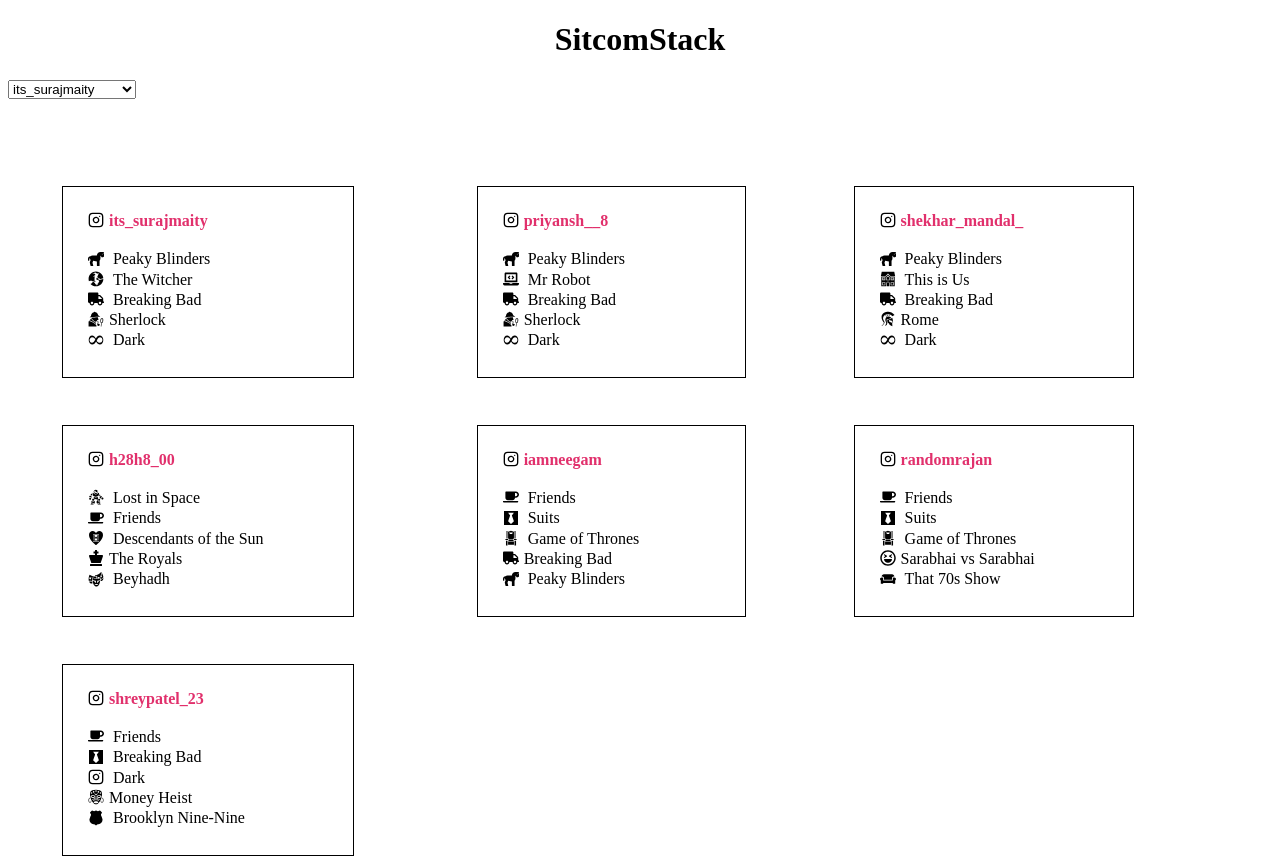
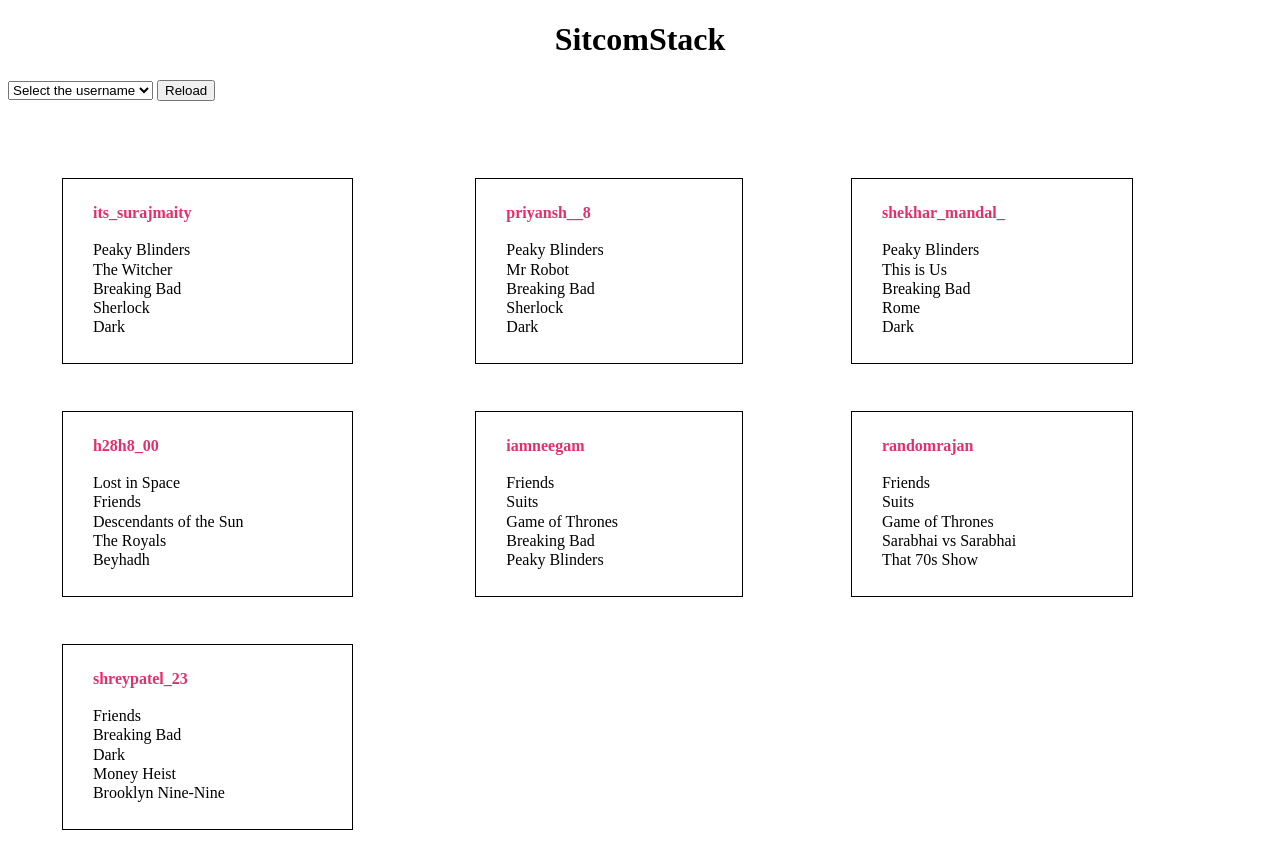
Before and after one commit to randomrajan/sitcomstack, a React (Create React App) app: page / in a window 1280 px wide. Shown: the top 866 px of the page. Built offline with nearby package versions, Linux system fonts and the light colour scheme.

Commit message:
commitnow

```diff
--- a/src/App.css
+++ b/src/App.css
@@ -1,6 +1,6 @@
 .App {
   display: grid;
-  padding: 50px 25px 25px 25px ;
+  padding: 40px 25px 25px 25px ;
   /* padding-left: 25px;
   padding-right: 25px;
   padding-top: 100px;
@@ -9,10 +9,25 @@
   margin: 1.66%;
   row-gap: 15px;
   column-gap: 15px;
+
 }
 
 .Header{
   text-align: center;
+}
+
+.pholder{
+  margin-left: 25 px;
+  padding-left: 25px;
+  padding-right: 25px;
+}
+
+.optionColor{
+
+}
+
+.reloadButton{
+
 }
 
 /* body{
--- a/src/App.js
+++ b/src/App.js
@@ -1,163 +1,46 @@
-import React from "react";
-import {useState} from "react"
-import './App.css';
-import Square from "./Square.js";
-import './Square.css';
-import thestack from './thestack';
-import Dropdown from './Dropdown';
-import { FaCouch,FaRegLaughSquint, FaTruck,FaHorse,FaLaptopCode,FaCoffee,FaChessKing,FaBlackTie } from 'react-icons/fa';
-import { GiStoneThrone,GiWitchFlight,GiSherlockHolmes,GiInfinity,GiFamilyHouse, GiSpartanHelmet,GiSpaceSuit,GiEternalLove,GiDramaMasks } from 'react-icons/gi'
-import { FiInstagram } from 'react-icons/fi'
+import React, { useEffect } from "react";
+import Square from "./Square";
+// import "./styles.css";
+import { thestack } from "./thestack";
 
-// function App(props) {
-//   const [humans, sethumans] = useState(thestack)
-
-//   // function updatehumans()
-//   // {
-//   //   const newhumans[] = [...thestack]
-//   // }
-
-//   const selected = <select placeholder="Sitcoms" onChange = {()=> sethumans(thestack[2])}>
-//     <option value='its_surajmaity'>its_surajmaity</option>
-//     <option value='priyansh__8'>priyansh__8</option>
-//     <option value='shekhar_mandal_'>shekhar_mandal_</option>
-//     <option value='h28h8_00'>h28h8_00</option>
-//     <option value='iamneegam'>iamneegam</option>
-//     </select>
-//     const stackme = humans.props.map(item => <Square key={item.id}
-//         username={item.username}
-//         username_link = {item.username_link}
-//         icon_one = {item.icon[0]}
-//         icon_two = {item.icon[1]}
-//         icon_three = {item.icon[2]}
-//         icon_four = {item.icon[3]}
-//         icon_five = {item.icon[4]}
-//         icon_six = {item.icon[5]}
-//         sitcoms_one={item.sitcoms[0]}
-//         sitcoms_two={item.sitcoms[1]}
-//         sitcoms_three={item.sitcoms[2]}
-//         sitcoms_four={item.sitcoms[3]}
-//         sitcoms_five={item.sitcoms[4]} />)
-
-//     return (
-//       <div>
-//         {selected}
-//       <div className="App">
-//         {stackme}
-//       </div>
-//       </div>
-//     )
-
-// }
-
-class App extends React.Component {
-  constructor(props){
-    super(props);
-    this.state =
-    {
-      people : thestack
+export default function App() {
+  const [selectedUserName, setSelectedUserName] = React.useState("");
+  const [tvShow, setTvShow] = React.useState(thestack);
+  useEffect(() => {
+    if (selectedUserName !== "") {
+      setTvShow(() =>
+        thestack.filter((show) => show.username === selectedUserName)
+      );
     }
-    this.state.people.map(r => console.log(r))
-    console.log(this.state.people[1])
-    this.changeme = this.changeme.bind(this)
-    this.handleChange = this.handleChange.bind(this)
-  }
-
-  changeme=()=>{
-
-
-    this.setState(
-      {
-        people : {
-        id: 2,
-        username: 'priyansh__8',
-        sitcoms: ['Peaky Blinders','Mr Robot','Breaking Bad','Sherlock','Dark'],
-        icon: [<FaHorse />, <FaLaptopCode />, <FaTruck />, <GiSherlockHolmes />, <GiInfinity />, <FiInstagram />],
-        username_link: 'https://www.instagram.com/priyansh__8',
-
-    }
-      }
-    )
-  }
-
-  handleChange(id) {
-    let newlist = this.state.people[1]
-    this.setState(
-      // prevState => {
-      //   // const updatedpeople = prevState.people.map(todo => {
-      //   //     return todo[1]
-      //   // })
-      //   }
-        {
-            people : newlist
-        });
-}
-
-
-  render() {
-    // const w = this.state.people.map(r => r.username)
-    const selected = <select placeholder="Sitcoms" value={this.state.people} onChange={this.handleChange}>
-    <option value='its_surajmaity'>its_surajmaity</option>
-    <option value='priyansh__8'>priyansh__8</option>
-    <option value='shekhar_mandal_'>shekhar_mandal_</option>
-    <option value='h28h8_00'>h28h8_00</option>
-    <option value='iamneegam'>iamneegam</option>
-    <option value='shreypatel_23'>shreypatel_23</option>
-    </select>
-    // const stackme = this.state.people.map(item => <Square key={item.id}
-    //     username={item.username}
-    //     username_link = {item.username_link}
-    //     icon_one = {item.icon[0]}
-    //     icon_two = {item.icon[1]}
-    //     icon_three = {item.icon[2]}
-    //     icon_four = {item.icon[3]}
-    //     icon_five = {item.icon[4]}
-    //     icon_six = {item.icon[5]}
-    //     sitcoms_one={item.sitcoms[0]}
-    //     sitcoms_two={item.sitcoms[1]}
-    //     sitcoms_three={item.sitcoms[2]}
-    //     sitcoms_four={item.sitcoms[3]}
-    //     sitcoms_five={item.sitcoms[4]} />)
-
+  }, [selectedUserName]);
   return (
 <div>
-        {selected}
+    <select
+        placeholder="Sitcoms"
+        onChange={(event) => setSelectedUserName(event.target.value)}
+      >
+        <option value="nothing">Select the username</option>
+        <option value="priyansh__8">priyansh__8</option>
+        <option value="shekhar_mandal_">shekhar_mandal_</option>
+        <option value="h28h8_00">h28h8_00</option>
+        <option value="iamneegam">iamneegam</option>
+      </select>
+      <span> </span>
+      <button className="reloadButton" onClick = {()=> setTvShow(thestack)}>Reload</button>
       <div className="App">
-      {/* <Square id = {1}/>
-          <Square />
-          <Square />
-          <Square />
-          <Square />
-          <Square /> */}
-      {/* {thestack.map(item => <Square key={item.id}
+      {tvShow.map((item) => (
+        <Square
+          key={item.id}
           username={item.username}
+          username_link={item.username_link}
           sitcoms_one={item.sitcoms[0]}
           sitcoms_two={item.sitcoms[1]}
           sitcoms_three={item.sitcoms[2]}
           sitcoms_four={item.sitcoms[3]}
-        sitcoms_five={item.sitcoms[4]}/>)} */}
-        {
-          thestack.map(item => <Square key={item.id}
-            username={item.username}
-            username_link = {item.username_link}
-            icon_one = {item.icon[0]}
-            icon_two = {item.icon[1]}
-            icon_three = {item.icon[2]}
-            icon_four = {item.icon[3]}
-            icon_five = {item.icon[4]}
-            icon_six = {item.icon[5]}
-            sitcoms_one={item.sitcoms[0]}
-            sitcoms_two={item.sitcoms[1]}
-            sitcoms_three={item.sitcoms[2]}
-            sitcoms_four={item.sitcoms[3]}
-            sitcoms_five={item.sitcoms[4]}/>)
-        }
-          {/* {stackme}   */}
-          {/* {whatup} */}
+          sitcoms_five={item.sitcoms[4]}
+        />
+      ))}
     </div>
     </div>
   );
 }
-  }
-
-export default App;
--- a/src/Square.js
+++ b/src/Square.js
@@ -9,7 +9,7 @@
     <div className="Square">
       <p>
         <span className='iconAlign'>{props.icon_six}</span>
-        <a   className='link' href= {props.username_link}>{props.username}</a> <br /> <br />
+        <a   className='link' href= {props.username_link}>{props.username}</a>{""}<br /> <br />
         <span className='iconAlign'> {props.icon_one} </ span>
         {props.sitcoms_one} <br />
         <span className='iconAlign'> {props.icon_two}  </ span >
```
Also changed, not shown: 1 other file (tests, documents, lock files or other folders). Lines whose indentation alone changed are shown as unchanged.
